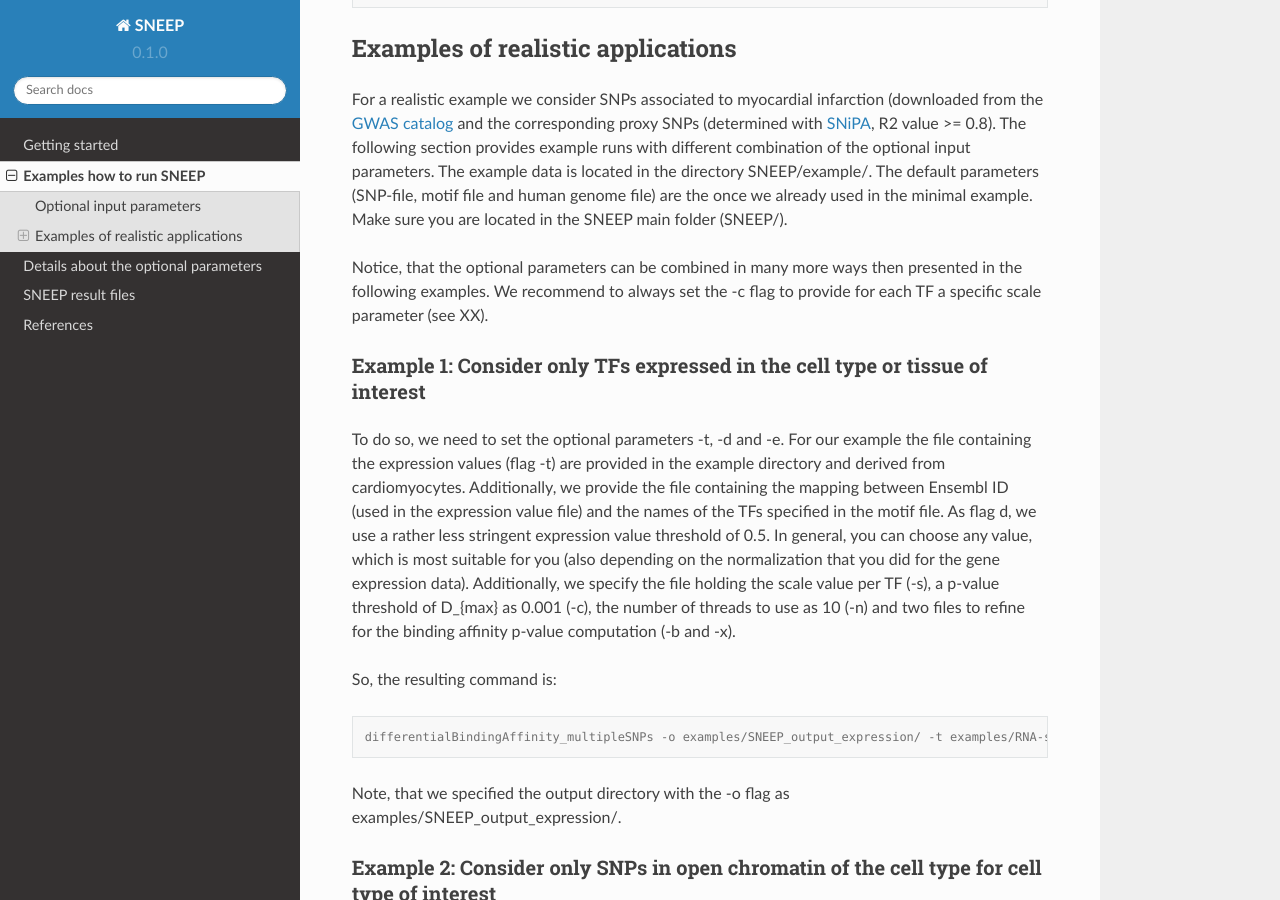
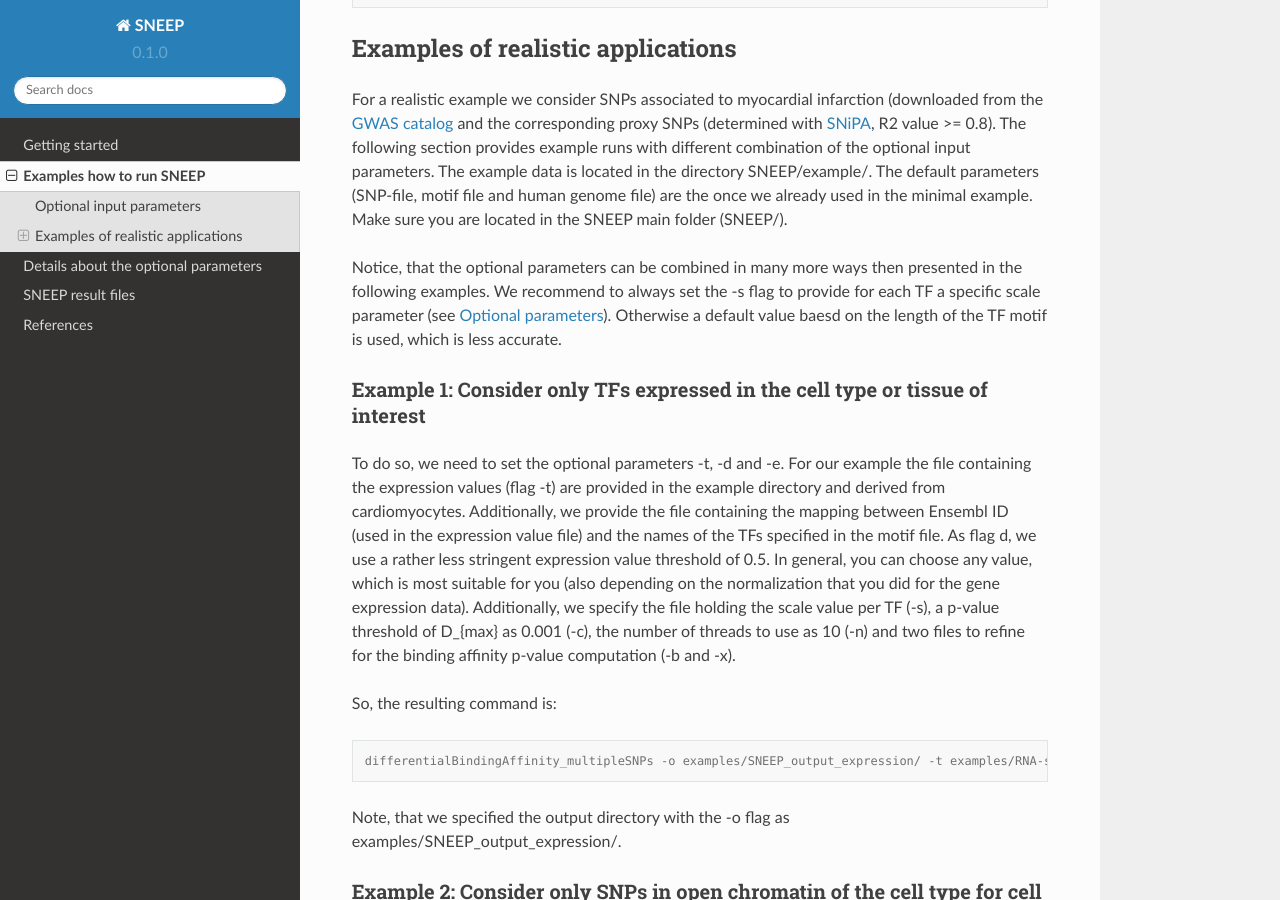
Before and after one commit to SchulzLab/SNEEP, a Sphinx documentation site: the page built from docs/examples.rst, in a window 1280 px wide and 900 px high, scrolled down 865 px. Built offline with Sphinx 7.4.7 and the Read the Docs theme 2.0.0, drawn with Linux system fonts in a browser that asks for light colours; pages that are not in the unit, such as notebooks, are missing from menus.

Commit message:
Update examples.rst

```diff
--- a/docs/examples.rst
+++ b/docs/examples.rst
@@ -49,7 +49,7 @@ Examples of realistic applications
 
 For a realistic example we consider SNPs associated to myocardial infarction (downloaded from the `GWAS catalog <https://www.ebi.ac.uk/gwas/efotraits/EFO_0000612>`_ and the corresponding proxy SNPs (determined with `SNiPA <https://snipa.helmholtz-muenchen.de/snipa3/index.php?task=proxy_search>`_, R2 value >= 0.8). The following section provides example runs with different combination of the optional input parameters. The example data is located in the directory SNEEP/example/. The default parameters (SNP-file, motif file and human genome file) are the once we already used in the minimal example. Make sure you are located in the SNEEP main folder (SNEEP/).
 
-Notice, that the optional parameters can be combined in many more ways then presented in the following examples. We recommend to always set the -c flag to provide for each TF a specific scale parameter (see XX).
+Notice, that the optional parameters can be combined in many more ways then presented in the following examples. We recommend to always set the -s flag to provide for each TF a specific scale parameter (see `Optional parameters <https://sneep.readthedocs.io/en/latest/detailsInput.html>`_). Otherwise a default value baesd on the length of the TF motif is used, which is less accurate.
 
 Example 1: Consider only TFs expressed in the cell type or tissue of interest
 ------------------------------------------------------------------------------
```
